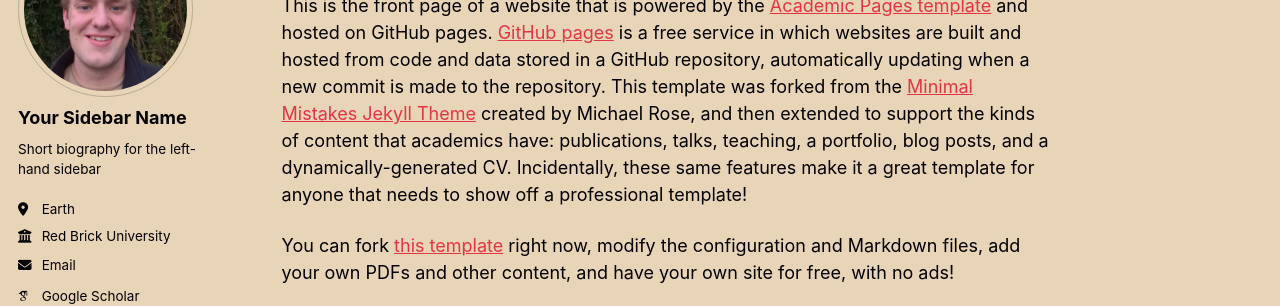
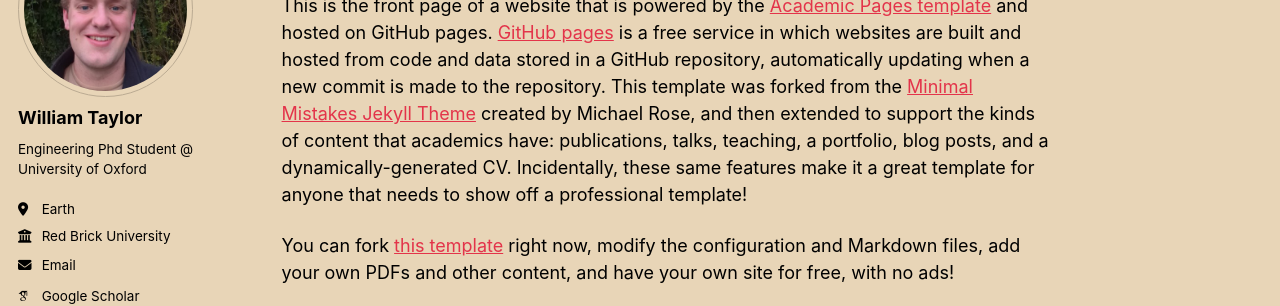
Before and after one commit to w-p-taylor/w-p-taylor.github.io, a Jekyll site: the page built from _pages/about.md, in a window 1280 px wide. Shown: the part 179-485 px from the top of the page. Built offline with Jekyll 4.4.1, drawn with Linux system fonts in a browser that asks for light colours; some web fonts are replaced; a script bundle is joined from its source files by our own code; library files that are not in the unit come from our copies.

Commit message:
Update _config.yml
Added to name and bio

```diff
--- a/_config.yml
+++ b/_config.yml
@@ -24,9 +24,9 @@
 author:
   # Biographic information
   avatar           : "selfie.jpg"
-  name             : "Your Sidebar Name"
+  name             : "William Taylor"
   pronouns         : # example: "she/her"
-  bio              : "Short biography for the left-hand sidebar"
+  bio              : "Engineering Phd Student @ University of Oxford"
   location         : "Earth"
   employer         : "Red Brick University"
   uri              : # URL
```
